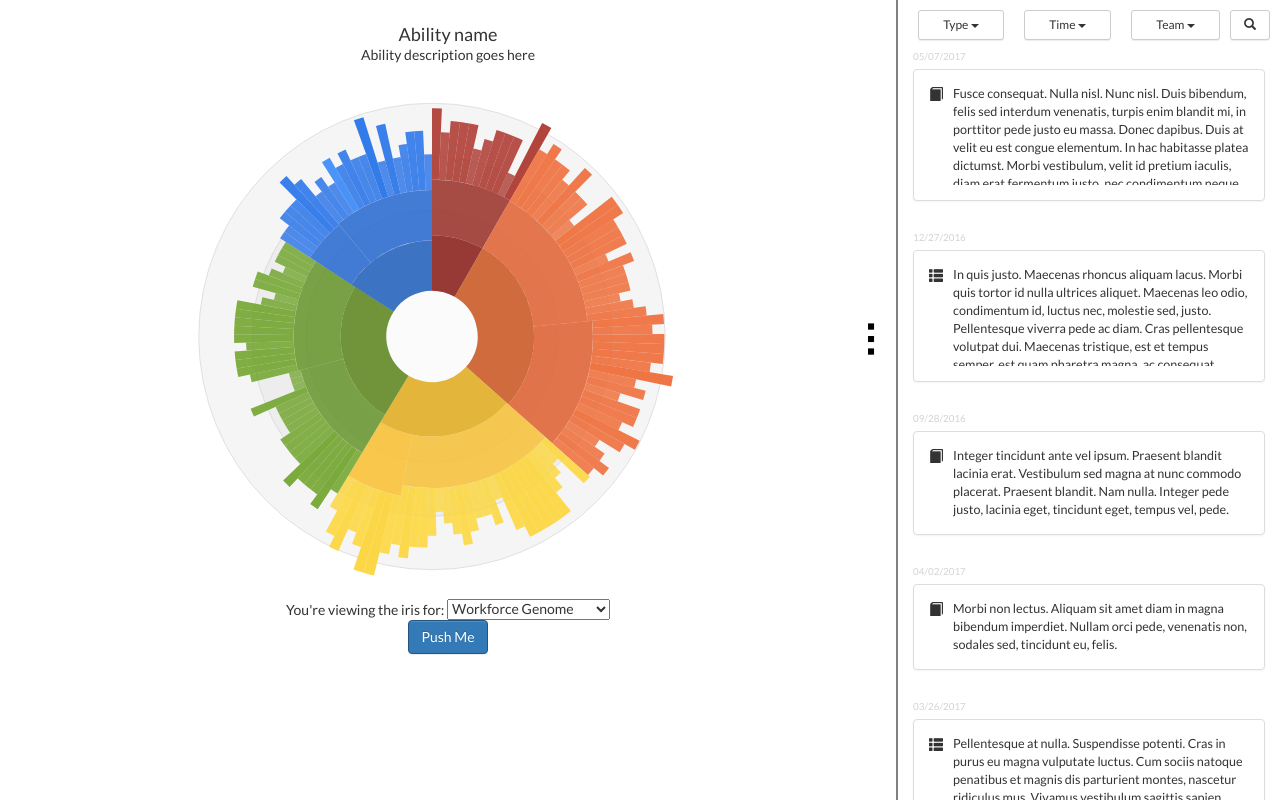
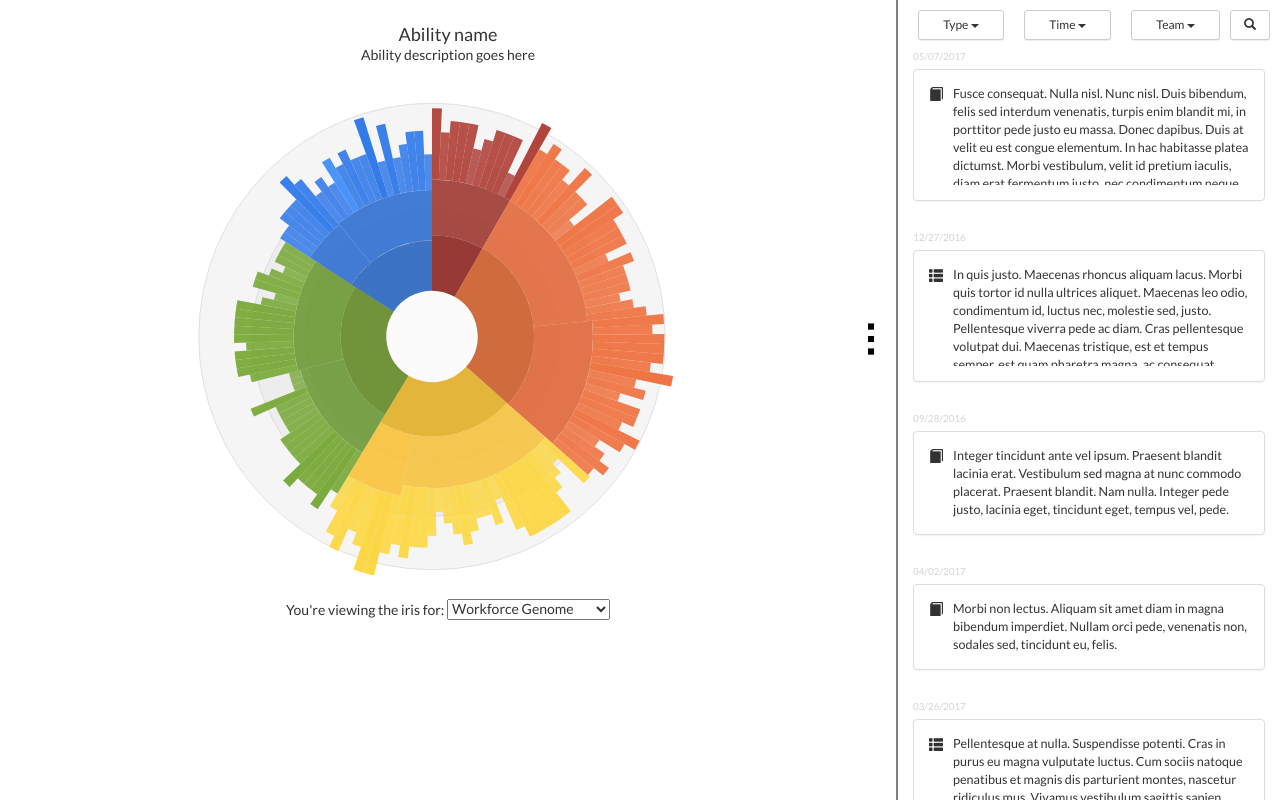
Before and after one commit to ggloege/iris-new-layout, a plain HTML site: page index.html in a window 1280 px wide. Drawn offline with nearby package versions, Linux system fonts and the light colour scheme.

Commit message:
Hide push me button

```diff
--- a/index.html
+++ b/index.html
@@ -36,7 +36,7 @@
             <option value="">Account Services Team</option>
           </select>
         </span></p>
-        <button type="button" name="button" class="btn btn-primary" onclick="buildFeed(myObject)">Push Me</button>
+        <button type="button" name="button" class="btn btn-primary hidden" onclick="buildFeed(myObject)">Push Me</button>
       </div>
     </div>
 
```
